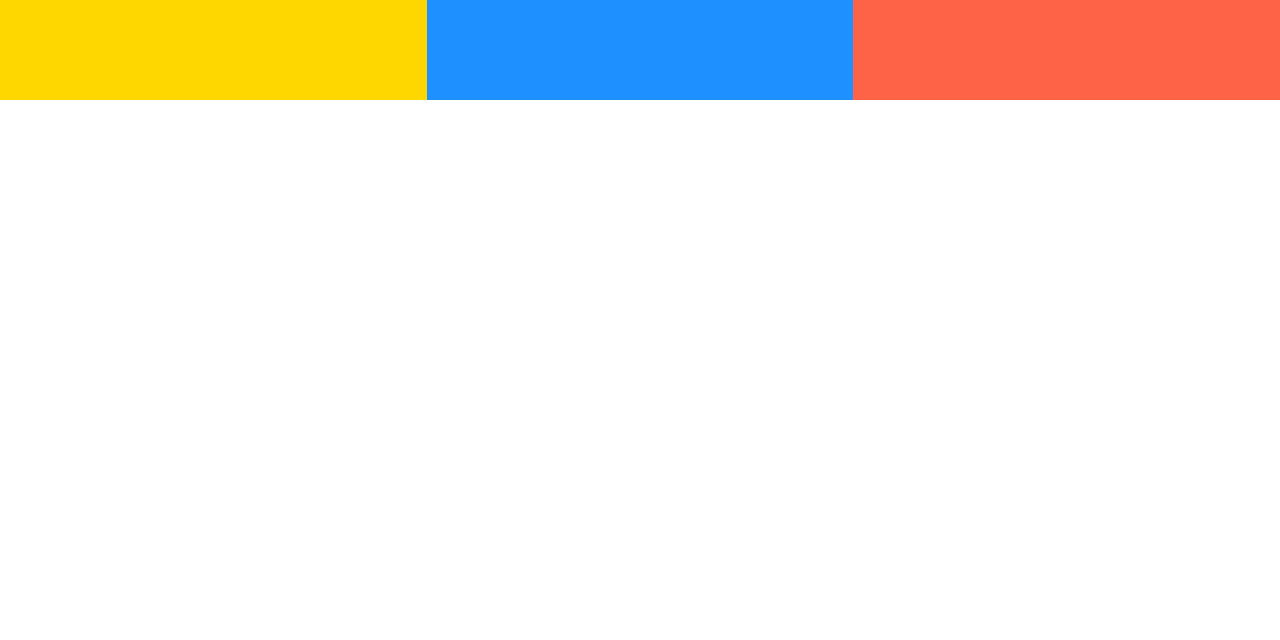
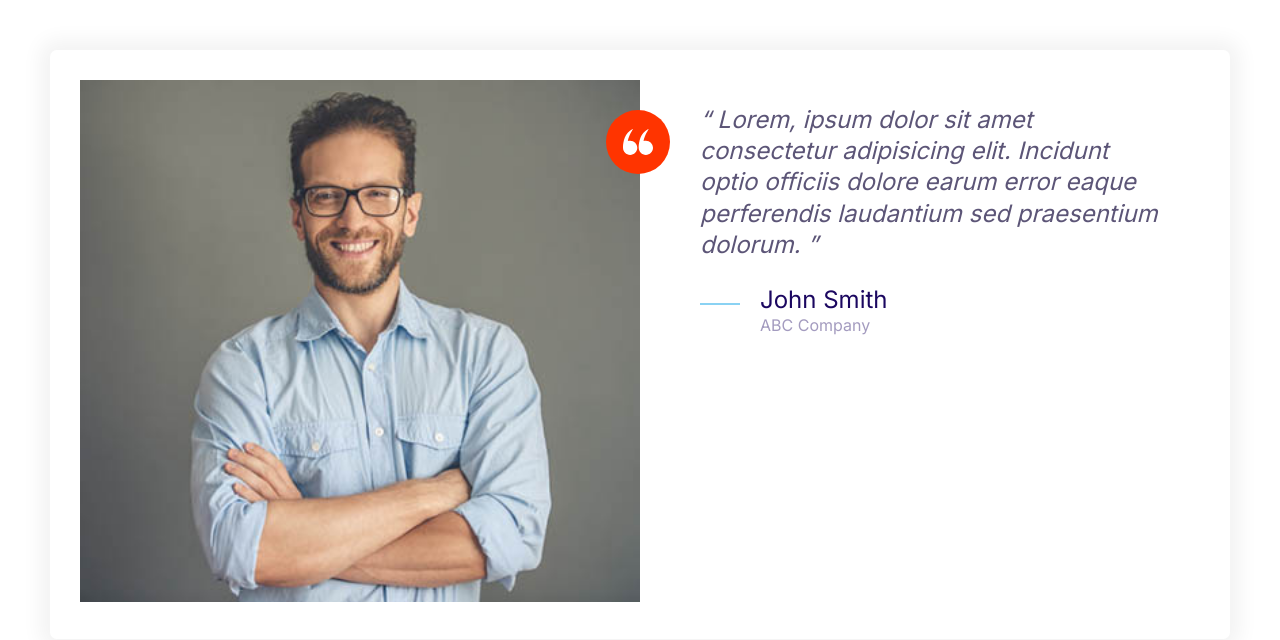
Before and after one commit to yossi6958/moshify, a plain HTML site: page index.html in a window 1280 px wide. Drawn offline with Linux system fonts and the light colour scheme.

Commit message:
Building the testimonials component.

```diff
--- a/css/styles.css
+++ b/css/styles.css
@@ -164,8 +164,16 @@ a {
   height: 40px;
 }
 
+.icon--small {
+  width: 30px;
+  height: 30px;
+}
+
 .icon--primary {
   fill: var(--color-primary);
+}
+.icon--white {
+  fill: #fff;
 }
 
 .icon-container {
@@ -176,6 +184,10 @@ a {
   display: inline-flex;
   justify-content: center;
   align-items: center;
+}
+
+.icon-container--accent {
+  background: var(--color-accent);
 }
 /* Buttons */
 .btn {
@@ -442,3 +454,31 @@ a {
     grid-template-columns: repeat(3, 1fr);
   }
 }
+
+/* Testimonials */
+
+.testimonial {
+  padding: 3rem;
+}
+.testimonial__image {
+  position: relative;
+}
+
+.testimonial__image > img {
+  width: 100%;
+}
+
+.testimonial__image > .icon-container {
+  position: absolute;
+  top: 3rem;
+  right: -30px;
+}
+@media screen and (min-width: 1024px) {
+  .testimonial .quote,
+  .testimonial .quote__author {
+    font-size: 2.4rem;
+  }
+  .testimonial .quote {
+    margin-left: 6rem;
+  }
+}
--- a/index.html
+++ b/index.html
@@ -11,11 +11,38 @@
     <link rel="stylesheet" href="css/styles.css" />
 </head>
 
-<body>
-    <div class="grid grid--1x3">
-        <div style="height: 100px;background: gold;"></div>
-        <div style="height: 100px;background: dodgerblue;"></div>
-        <div style="height: 100px;background: tomato;"></div>
+<body style="padding: 5rem;">
+    <div class="card testimonial">
+        <div class="grid grid--1x2">
+            <div class="testimonial__image">
+                <img src="./images/testimonial.jpg" alt="A happy , smiling customer">
+                <div class="icon-container icon-container--accent">
+                    <svg class="icon icon--white icon--small">
+                        <use xlink:href="images/sprite.svg#quotes"></use>
+                    </svg>
+                </div>
+            </div>
+            <blockquote class="quote">
+                <p class="quote__text">
+                    Lorem, ipsum dolor sit amet consectetur adipisicing elit. Incidunt optio
+                    officiis dolore earum error eaque perferendis laudantium sed praesentium
+                    dolorum.
+                </p>
+                <footer>
+                    <div class="media">
+                        <div class="media__image">
+                            <svg class="icon icon--primary quote__line">
+                                <use xlink:href="images/sprite.svg#line"></use>
+                            </svg>
+                        </div>
+                        <div class="media__body">
+                            <h3 class="media__title quote__author">John Smith</h3>
+                            <p class="quote__organization">ABC Company</p>
+                        </div>
+                    </div>
+                </footer>
+            </blockquote>
+        </div>
     </div>
 </body>
 
```
Also changed, not shown: components/testimonials.html (added, +32 -0 lines), images/testimonial.jpg (added).
